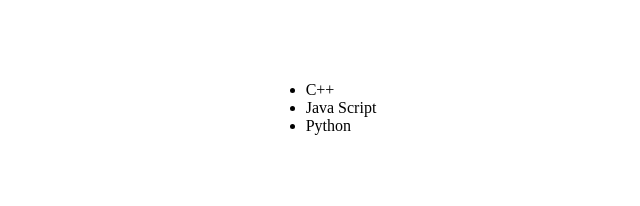
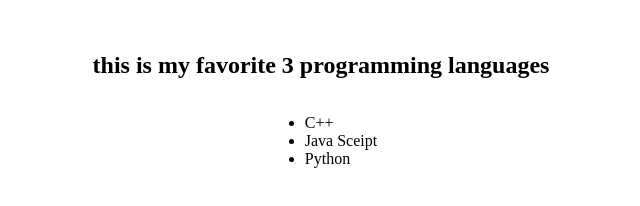
Before and after one commit to odaymare02/task2JS, a plain HTML site: page index.html in a window 1280 px wide. Shown: the whole page, without its empty margins (319-959 px from the left). Drawn offline with Linux system fonts and the light colour scheme.

Commit message:
final edit

```diff
--- a/main.css
+++ b/main.css
@@ -3,6 +3,7 @@
     display: flex;
     justify-content: center;
     align-items: center;
+    flex-direction: column;
     flex-wrap: wrap;
     height: 200px;
 }
--- a/main.js
+++ b/main.js
@@ -1,7 +1,9 @@
-var data="<ul>";
-data+=`<li> C++ </li>`;
-data+=`<li> Java Script</li>`;
-data+=`<li> Python </li>`;
-data+="</ul>";
+var data=`<h2> this is my favorite 3 programming languages</h2>`;
+data+="<ul>";
+var list=[`C++`,`Java Sceipt`,`Python`];
+for(var i=0;i<3;i++)
+    {
+        data+=`<li>${list[i]}</li>`;
+    }
 document.querySelector("div").innerHTML=data;
 document.querySelector("div").classList.add("center");
```
